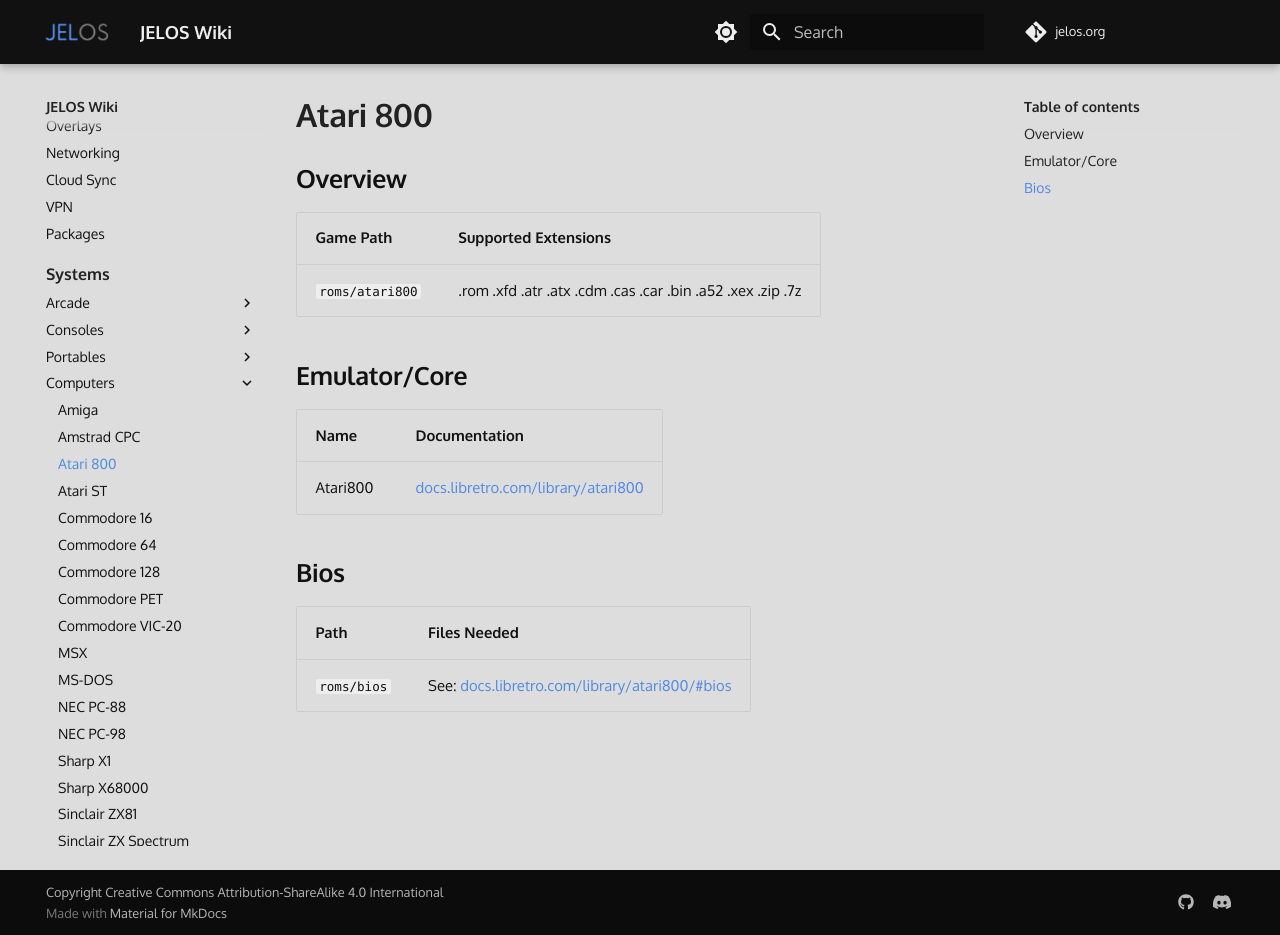
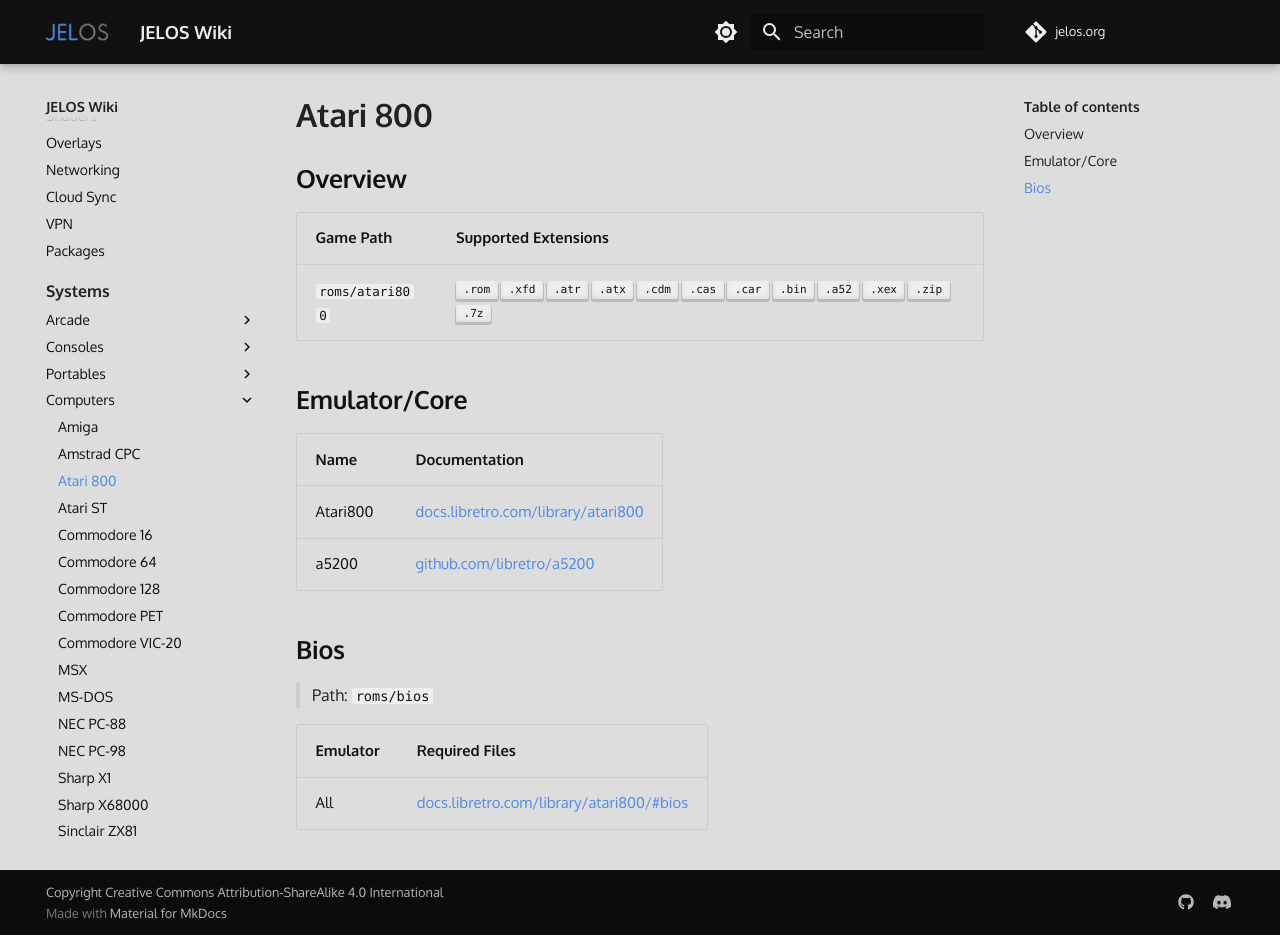
Before and after one commit to wbrawner/jelos.org, an MkDocs documentation site: the page built from docs/systems/atari800.md, in a window 1280 px wide and 935 px high. Built offline with MkDocs 1.6.1 and Material for MkDocs 9.7.7, drawn with Linux system fonts in a browser that asks for light colours; some web fonts are replaced; comment, search, counter and statistics services are not loaded.

Commit message:
system updates

```diff
--- a/docs/systems/atari800.md
+++ b/docs/systems/atari800.md
@@ -4,16 +4,19 @@
 
 | Game Path | Supported Extensions |
 | --- | --- |
-| `roms/atari800` | .rom .xfd .atr .atx .cdm .cas .car .bin .a52 .xex .zip .7z |
+| `roms/atari800` | ++".rom"++ ++".xfd"++ ++".atr"++ ++".atx"++ ++".cdm"++ ++".cas"++ ++".car"++ ++".bin"++ ++".a52"++ ++".xex"++ ++".zip"++ ++".7z"++ |
 
 ## Emulator/Core
 
 | Name | Documentation |
 | --- | --- |
 | Atari800 | [docs.libretro.com/library/atari800](https://docs.libretro.com/library/atari800/) |
+| a5200 | [github.com/libretro/a5200](https://github.com/libretro/a5200) |
 
 ## Bios
 
-| Path | Files Needed |
-| --- | --- |
-| `roms/bios` | See: [docs.libretro.com/library/atari800/#bios](https://docs.libretro.com/library/atari800/#bios) |
+> Path: `roms/bios`
+
+| Emulator | Required Files |
+| -- | -- |
+| All | [docs.libretro.com/library/atari800/#bios](https://docs.libretro.com/library/atari800/#bios) |
```
Also changed, not shown: docs/systems/amigacd32.md (+5 -3 lines), docs/systems/atari5200.md (+7 -5 lines), docs/systems/atarijaguar.md (+1 -1 lines), docs/systems/switch.md (+2 -2 lines).
